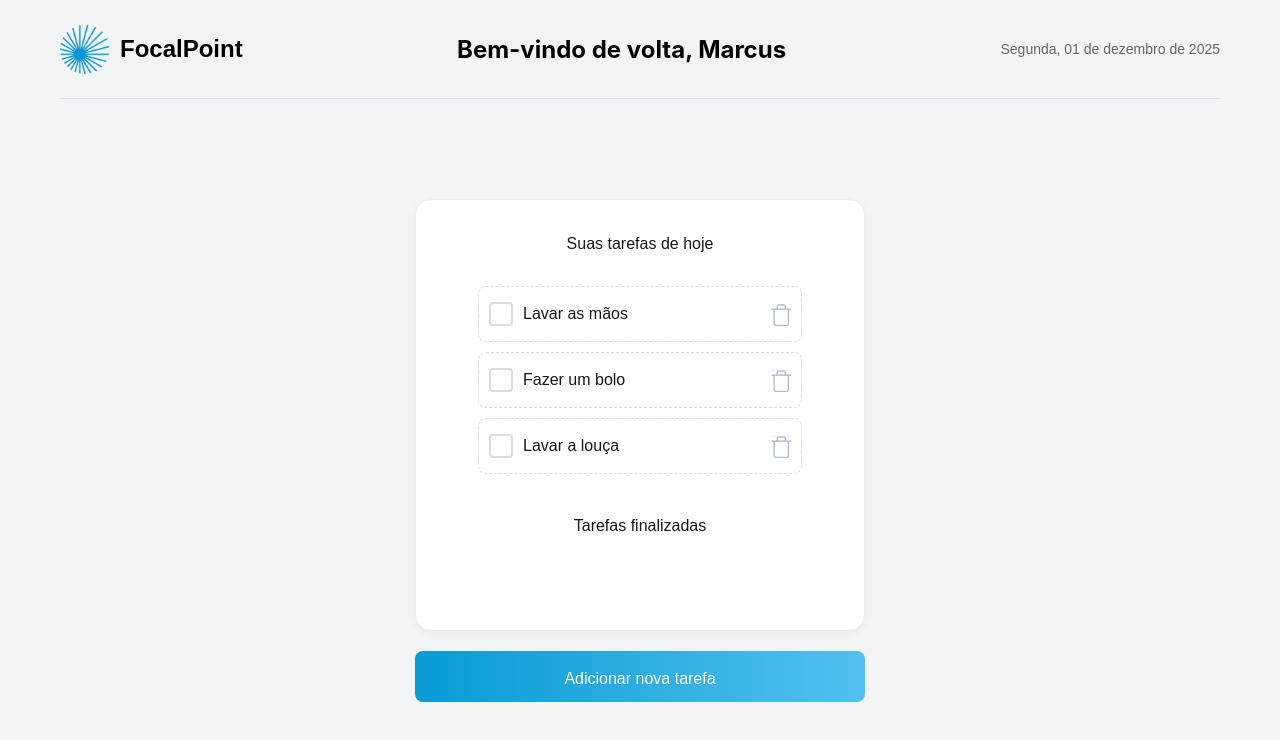
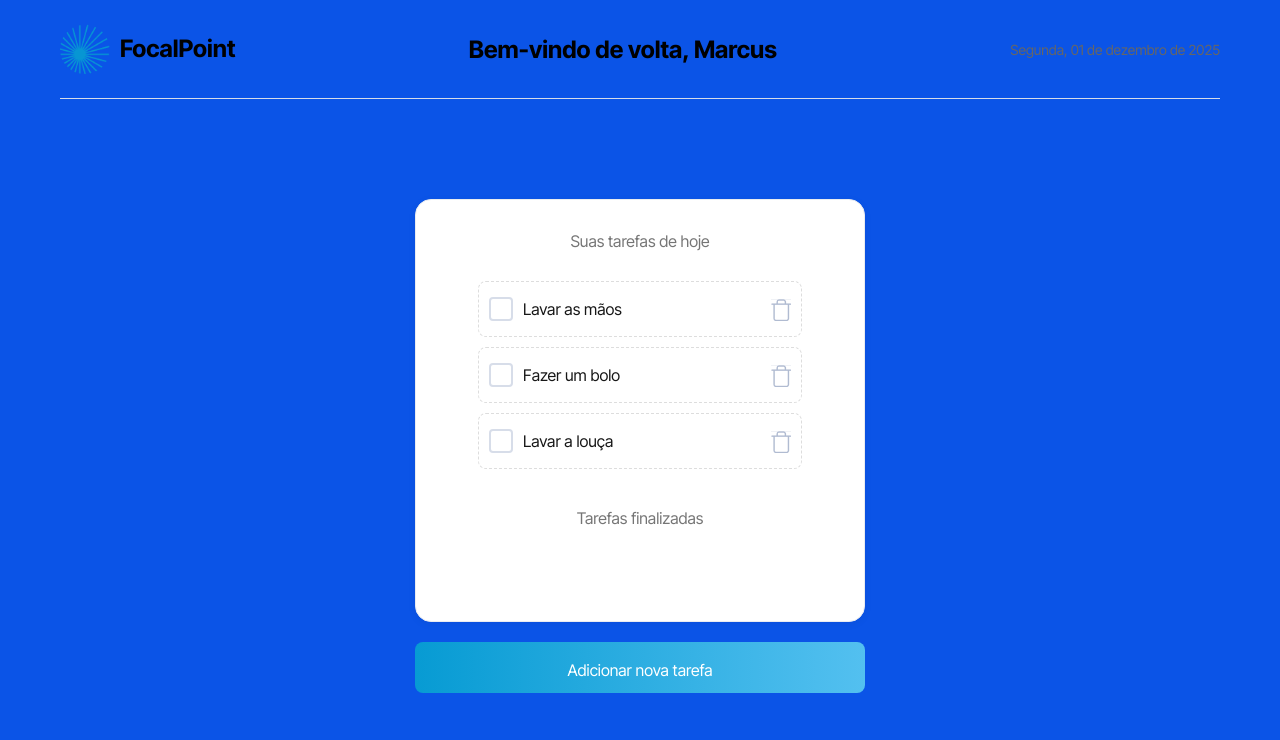
Before and after one commit to EmersonCarlosAlvesSouza/desafio-frontend, a Next.js app: page /tarefas in a window 1280 px wide. Shown: the top 740 px of the page. Built offline with nearby package versions, Linux system fonts and the light colour scheme.

Commit message:
Colocado a fonte certa

```diff
--- a/app/globals.css
+++ b/app/globals.css
@@ -6,7 +6,7 @@
 
 
 :root {
-  --background: #f3f4f6; /* Modificado para o fundo cinza claro */
+  --background: #0b54e7; /* Modificado para o fundo cinza claro */
   --foreground: #171717;
 }
 
--- a/app/tarefas/tarefas.module.scss
+++ b/app/tarefas/tarefas.module.scss
@@ -1,18 +1,20 @@
-.modalOverlay {
-  position: fixed;
-  top: 0;
-  left: 0;
-  width: 100%;
-  height: 100%;
-  background: rgba(255, 255, 255, 0.9); /* Fundo branco com menos transparência */
-  display: flex;
-  justify-content: center;
-  align-items: center;
-  z-index: 1000;
-  backdrop-filter: blur(15px); /* Aumenta o desfoque */
-  -webkit-backdrop-filter: blur(15px); /* Prefixo para compatibilidade */
+.suasTarefas {
+  font-family: 'Inter Tight', sans-serif;
+  font-weight: 400;
+  font-size: 16px;
+  line-height: 19.36px;
+  letter-spacing: -2%;
+  color: rgba(0, 0, 0, 0.54); /* Cor preta com 54% de opacidade */
 }
 
+.tarefasFinalizadas {
+  font-family: 'Inter Tight', sans-serif;
+  font-weight: 400;
+  font-size: 16px;
+  line-height: 19.36px;
+  letter-spacing: -2%;
+  color: rgba(0, 0, 0, 0.54); /* Cor preta com 54% de opacidade */
+}
 
 
 
@@ -20,7 +22,7 @@
   width: 100%;
   max-width: 1200px;
   margin: 0 auto;
-  font-family: Arial, sans-serif;
+  font-family: 'Inter Tight', sans-serif;
   padding: 0 20px;
   text-align: center;
 }
@@ -51,6 +53,7 @@
   font-weight: bold;
   color: #000000;
   margin-left: 10px;
+  font-family: 'Inter Tight', sans-serif;
 }
 
 .welcome {
@@ -63,7 +66,7 @@
 }
 
 .welcome h1 {
-  font-family: 'Inter', sans-serif;
+  font-family: 'Inter Tight', sans-serif;
   font-size: 24px;
   font-weight: bold;
   letter-spacing: -2%;
```
